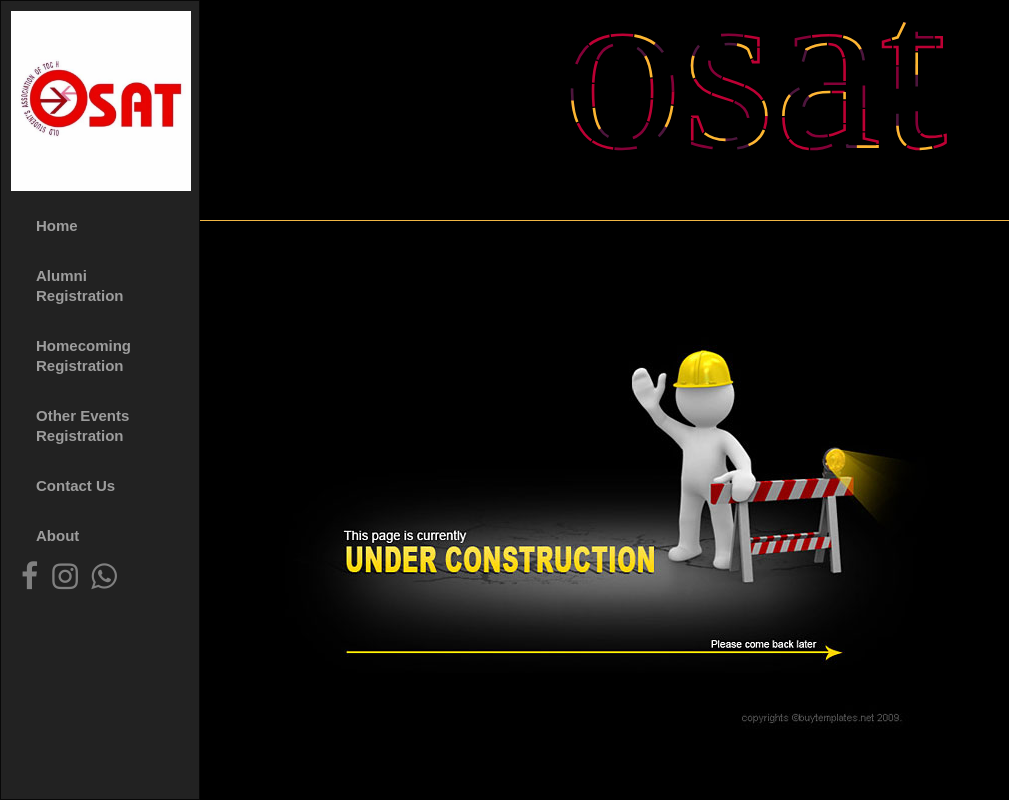
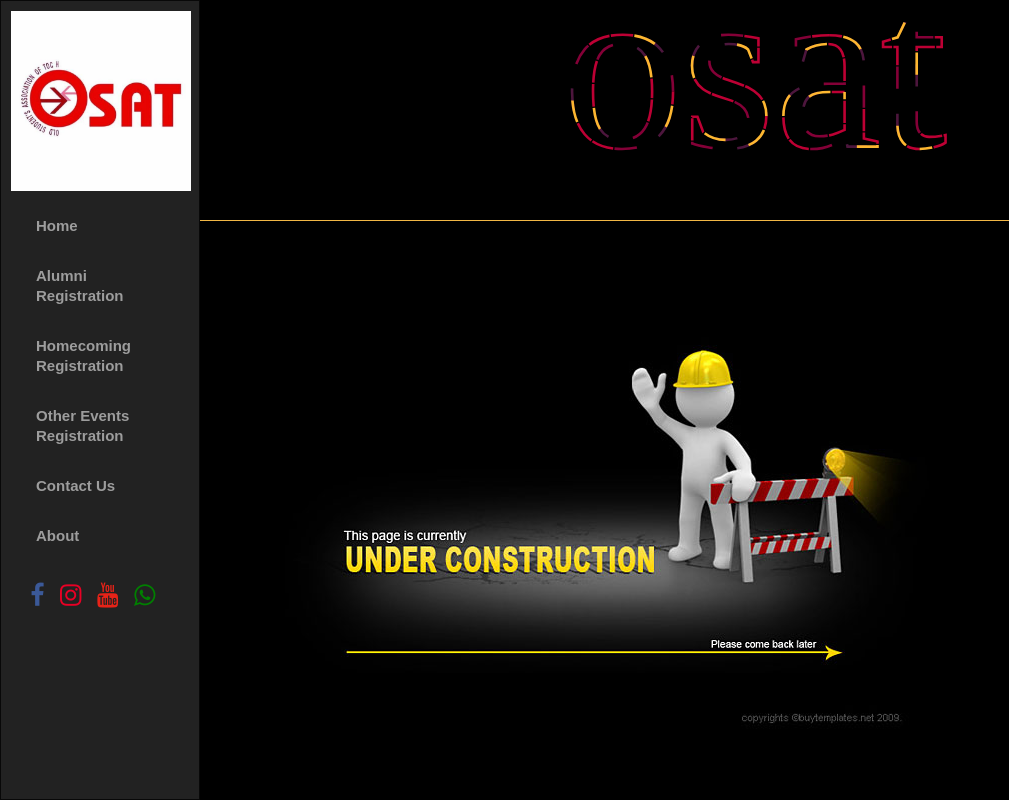
Before and after one commit to Augustinetharakan12/toch, a Django app: page /osat/c_us/ in a window 1280 px wide. Shown: the whole page, without its empty margins (0-1009 px from the left). Run offline with Django 3.2, Linux system fonts and the light colour scheme; some libraries are stand-ins or nearby versions.

Commit message:
social media icons

```diff
--- a/osat/static/osat/style.css
+++ b/osat/static/osat/style.css
@@ -1,8 +1,62 @@
 .icon-bar > a {
-    color: grey;
+    font-size:25px;
+    margin: 20px 0 0 7.3px;
 }
-.icon-bar > a:hover {
+/*.icon-bar > a:hover {
     color:white;
+}
+*/
+
+/*.notif{
+
+padding-right:20px;
+}
+.notif:hover{
+ color:green;
+}
+*/
+.fa {
+  padding: 2px;
+  /*width: 40px;
+  height: 40px;*/
+  text-align: center;
+  text-decoration: none;
+
+}
+
+.fa-facebook {
+  color: #3B5998;
+ font-size:10.2em;
+
+}
+.fa-whatsapp {
+  color: green;
+
+}
+
+.fa-whatsapp:hover {
+  color: green;
+
+}
+
+.fa-instagram {
+
+  color: #e90025;
+}
+
+.fa-instagram:hover {
+  color:#e90025 ;
+
+}
+
+.fa-youtube {
+
+  color: #E72318;
+}
+
+.fa-youtube:hover {
+  color:#E72318;
+
 }
 
 .modal-backdrop
@@ -123,6 +177,7 @@
 }
 .rform{
 color:white;
+
 }
 
 
--- a/osat/templates/osat/base.html
+++ b/osat/templates/osat/base.html
@@ -10,6 +10,8 @@
     <link rel="stylesheet" href="https://cdnjs.cloudflare.com/ajax/libs/font-awesome/4.7.0/css/font-awesome.min.css">
     <!-- jQuery library -->
     <script src="https://ajax.googleapis.com/ajax/libs/jquery/3.2.1/jquery.min.js"></script>
+    <script src="https://ajax.googleapis.com/ajax/libs/jquery/2.1.0/jquery.min.js"></script>
+    <script src="https://maxcdn.bootstrapcdn.com/bootstrap/3.3.5/js/bootstrap.min.js"></script>
     <!-- Latest compiled JavaScript -->
     <script src="https://maxcdn.bootstrapcdn.com/bootstrap/3.3.7/js/bootstrap.min.js"></script>
     <link rel="stylesheet" href="https://www.w3schools.com/w3css/4/w3.css">
@@ -32,11 +34,17 @@
         <li><a href="{% url 'osat:c_us' %}">Contact Us</a></li>
         <li><a href="{% url 'osat:about' %}">About</a></li>
       <li>
-          <div class="icon-bar">
-  <a href="#" style=""><i class="fa fa-facebook-f" style="font-size:30px;width:27px;"></i></a>
+          <div class="icon-bar" >
+              <a href="#" class="fa fa-facebook"style="text-decoration:none;"></a>
+              <a href="#" class="fa fa-instagram"style="text-decoration:none;"></a>
+              <a href="#" class="fa fa-youtube"style="text-decoration:none;"></a>
+              <a href="#" class="fa fa-whatsapp"style="text-decoration:none;"></a>
+
+  <!--<a href="#" style=""><i class="fa fa-facebook-f" style="font-size:30px;width:27px;"></i></a>
   <a href="#"><i class="fa fa-instagram" style="font-size:30px;width:35px;"></i></a>
   <a href="#"><i class="fa fa-whatsapp" style="font-size:30px;width:35px;"></i></a>
-</div>
+   -->
+          </div>
       </li>
   </ul>
 </div>
--- a/osat/templates/osat/index.html
+++ b/osat/templates/osat/index.html
@@ -30,7 +30,7 @@
 			</div>
 		  </div>
 -->
-<div class="modal text-center" id="logo-modal">
+<div class="modal text-center " id="logo-modal">
   <div class="modal-dialog" role="document"  >
 	  <svg viewBox="0 0 960 300" class="svg-logo" >
     <symbol id="s-text">
@@ -59,7 +59,9 @@
 {% block body2 %}
 <div class="collapse navbar-collapse" id="menu-items" >
             <ul class="nav navbar-nav navbar-right">
-                <li><a class="noti" href="#" data-target="#notifications" data-toggle="collapse" style="color:white;padding-right:30px;"><i class="material-icons" style="font-size:40px;color:#f22424;">notifications</i></a></li>
+                <li><a class="noti" href="#" data-target="#notifications" data-toggle="collapse"style="padding-right:20px;" ><i class="material-icons" style="font-size:35px;color:#f22424;">notifications</i></a></li>
+
+
              <!--   <li><a href="#" style="color:white;">Message</a></li>
                 <li><a href="#" style="color:white;">Profile</a></li>-->
 
```
Also changed, not shown: db.sqlite3.
